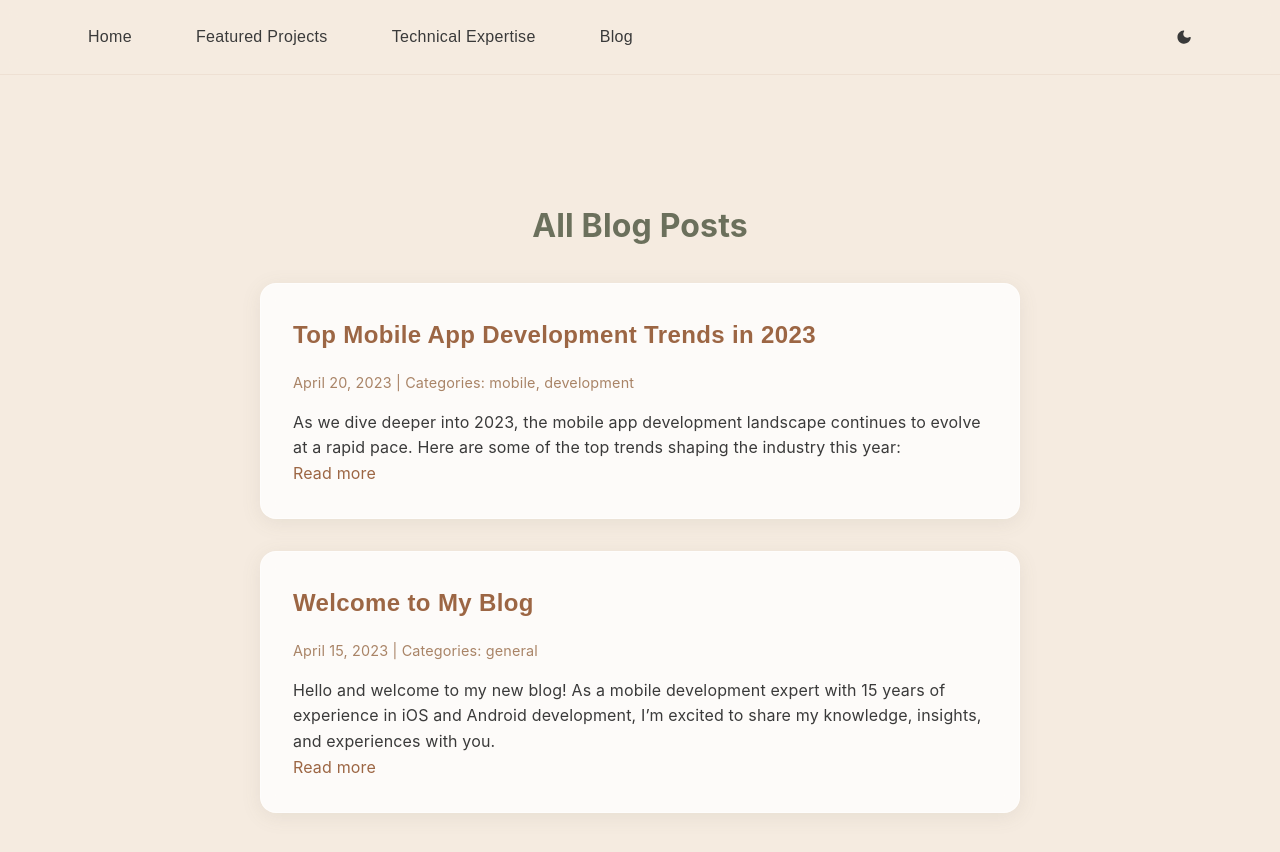
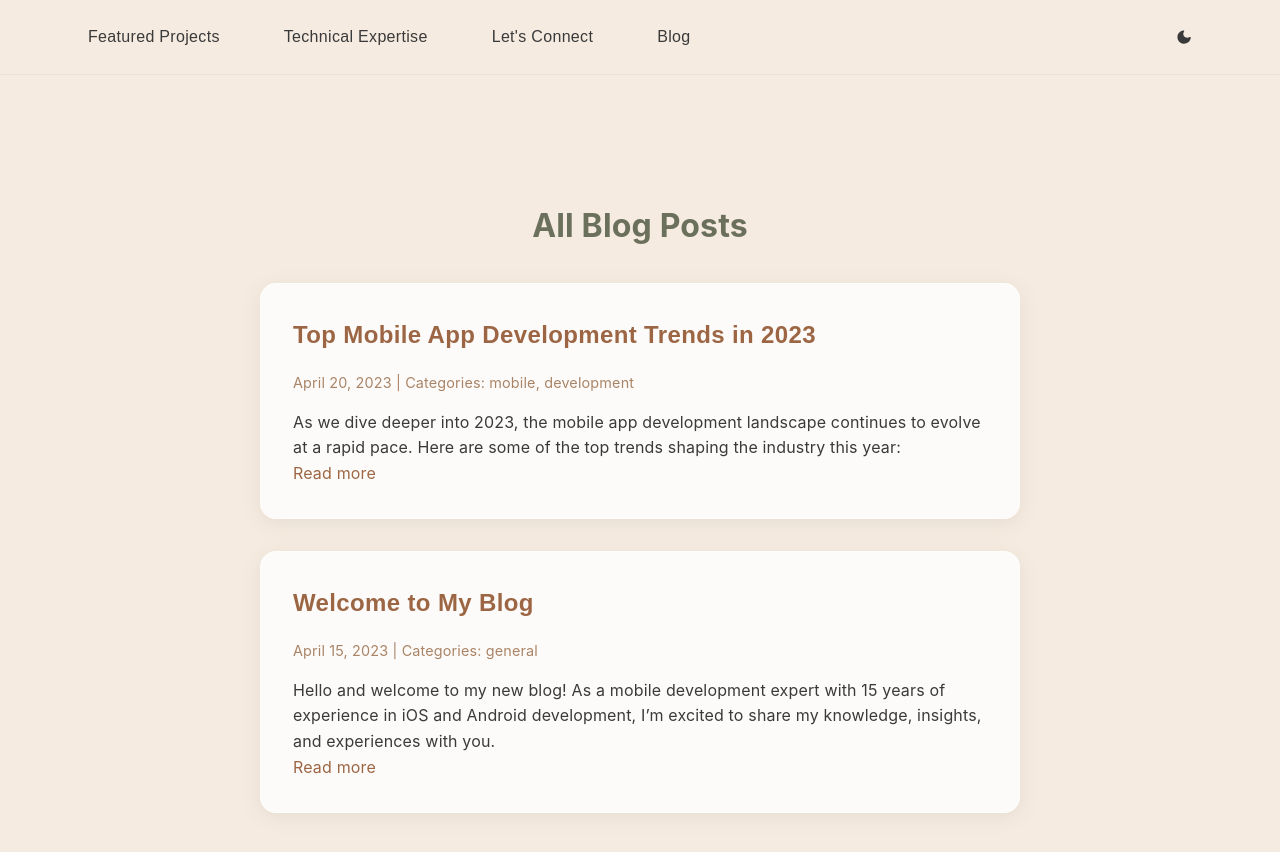
Before and after one commit to Lukafin/personalWeb, a Jekyll site: the page built from blog.html, in a window 1280 px wide. Shown: the top 852 px of the page. Built offline with Jekyll 4.4.1, drawn with Linux system fonts in a browser that asks for light colours; some web fonts are replaced.

Commit message:
Update navigation links in default layout to include 'Let's Connect' and remove 'Home'

```diff
--- a/_layouts/default.html
+++ b/_layouts/default.html
@@ -14,9 +14,9 @@
     <nav class="navbar">
         <div class="nav-content">
             <div class="nav-links">
-                <a href="/">Home</a>
                 <a href="/#portfolio">Featured Projects</a>
                 <a href="/#expertise">Technical Expertise</a>
+                <a href="/#connect">Let's Connect</a>
                 <a href="/blog">Blog</a>
             </div>
             <div class="nav-controls">
```
